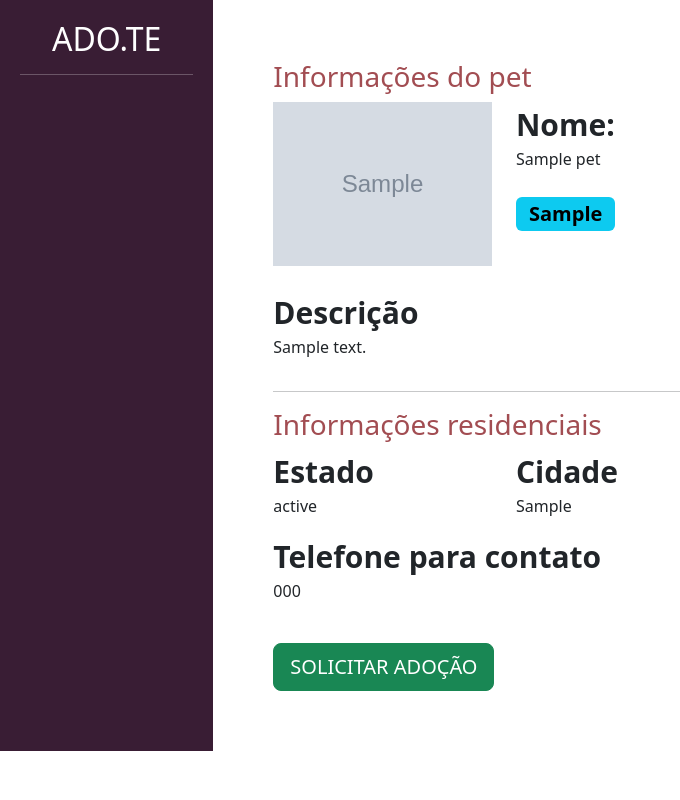
After one commit to KaykyDevPe/ADOTE, a Django app: page /divulgar/ver_pet/1 in a window 1280 px wide. The commit adds this page. Shown: the whole page, without its empty margins (0-680 px from the left). Run offline with Django 5.2, Linux system fonts and the light colour scheme; a user stored in the database is signed in; tables that the repository leaves empty hold one stand-in row (values such as "Sample post"); grey boxes marked "Sample" are stand-in pictures.

Commit message:
Aula 3 ADOTE minuto 52:22

```diff
--- a/adotar/templates/listar_pets.html
+++ b/adotar/templates/listar_pets.html
@@ -65,7 +65,7 @@
                                 {% for pet in pets%}
                                     <tr class="tabela-linha">
                                         <td width="20%">
-                                            <a href=""><img width="40%" src="{{pet.foto.url}}"></a>
+                                            <a href="{% url 'ver_pet' pet.id %}"><img width="40%" src="{{pet.foto.url}}"></a>
                                         </td>
                                         <td>
                                             {{pet.nome}}
--- /dev/null
+++ b/divulgar/templates/ver_pet.html
@@ -0,0 +1,92 @@
+{% load static %}
+<!doctype html>
+<html lang="pt-BR">
+    <head>
+    <meta charset="utf-8">
+    <meta name="viewport" content="width=device-width, initial-scale=1">
+    <title>Cadastro</title>
+    <link href="https://cdn.jsdelivr.net/npm/bootstrap@5.3.0-alpha1/dist/css/bootstrap.min.css" rel="stylesheet">
+    <link href="{% static 'usuarios/css/cadastro.css' %}" rel="stylesheet">
+    <link href="{% static 'divulgar/css/novo_pet.css' %}" rel="stylesheet">
+    <link href="{% static 'divulgar/css/seus_pet.css' %}" rel="stylesheet">
+    <link href="{% static 'adotar/css/listar_pets.css' %}" rel="stylesheet">
+    </head>
+    <body>
+
+        <div class="container-fluid">
+            <div class="row">
+                <div class="col-md-2 bg-side-plataforma sidebar">
+                    <h2>ADO.TE</h2>
+                    <hr>
+
+
+                </div>
+
+                <div style="padding:60px" class="col-md">
+                    <h3 class="font-vinho">Informações do pet</h3>
+                    <div class="row">
+                        <div class="col-md-3">
+                            <img width="100%" src="{{pet.foto.url}}">
+                        </div>
+                        <div class="col-md-9">
+                            <span class="span-bold">Nome:</span>
+                            <p>{{pet.nome}}</p>
+                            <div style="width:40%">
+                                {% for tag in pet.tags.all %}
+                                    <span class="badge text-bg-info badge-lg">{{tag}}</span>
+                                {% endfor %}
+                            </div>
+                        </div>
+                    </div>
+                    <br>
+                    <div class="row">
+                        <div class="col-md-5">
+                            <span class="span-bold">Descrição</span>
+                            <p>{{pet.descricao}}</p>
+
+                        </div>
+
+                        <div class="col-md-7">
+                        </div>
+                    </div>
+                    <hr>
+
+                    <div class="row">
+                        <h3 class="font-vinho">Informações residenciais</h3>
+                        <div class="col-md">
+                            <div class="row">
+                                <div class="col-md">
+                                    <span class="span-bold">Estado</span>
+                                    <p>{{pet.estado}}</p>
+                                </div>
+
+                                <div class="col-md">
+                                    <span class="span-bold">Cidade</span>
+                                    <p>{{pet.cidade}}</p>
+                                </div>
+                            </div>
+                            <span class="span-bold">Telefone para contato</span>
+                            <p>{{pet.telefone}}</p>
+                            <br>
+                            <a href="#" class="btn btn-success btn-lg">SOLICITAR ADOÇÃO</a>
+
+                        </div>
+
+                        <div class="col-md">
+                        </div>
+                    </div>
+                </div>
+
+            </div>
+
+
+
+
+        </div>
+
+
+
+
+    <script src="https://cdn.jsdelivr.net/npm/bootstrap@5.3.0-alpha1/dist/js/bootstrap.bundle.min.js"></script>
+    </body>
+</html>
--- a/divulgar/urls.py
+++ b/divulgar/urls.py
@@ -5,4 +5,5 @@ urlpatterns = [
     path('novo_pet/', views.novo_pet, name="novo_pet"),
     path('seus_pets/', views.seus_pets, name="seus_pets"),
     path('remover_pet/<int:id>', views.remover_pet, name="remover_pet"),
+    path('ver_pet/<int:id>', views.ver_pet, name="ver_pet")
 ]
--- a/divulgar/views.py
+++ b/divulgar/views.py
@@ -63,3 +63,10 @@ def remover_pet(request, id):
 
     messages.add_message(request, constants.SUCCESS, 'Pet removido com sucesso.')
     return redirect('/divulgar/seus_pets')
+
+
+@login_required
+def ver_pet(request, id):
+    if request.method == "GET":
+        pet = Pet.objects.get(id=id)
+        return render(request, 'ver_pet.html', {'pet': pet})
--- a/usuarios/views.py
+++ b/usuarios/views.py
@@ -28,10 +28,11 @@ def cadastro(request):
             user = User.objects.create_user(
                 username=nome,
                 email=email,
-                password=senha
+                password=senha,
+                is_active=False
             )
             #Mensagem sucesso
-            messages.add_message(request, constants.SUCCESS, 'Usuário criado com sucesso')
+            messages.add_message(request, constants.SUCCESS, 'Usuário criado com sucesso, necessário sinalizar a supervisão para ativa-lo')
             return render(request, 'cadastro.html')
         except:
             #Mensagem sucesso
```
Also changed, not shown: adotar/models.py (+13 -1 lines), adotar/migrations/0001_initial.py (added), media/fotos_pets/OIP.jpeg (added), media/fotos_pets/OIP_eOvGWIa.jpeg (added).
